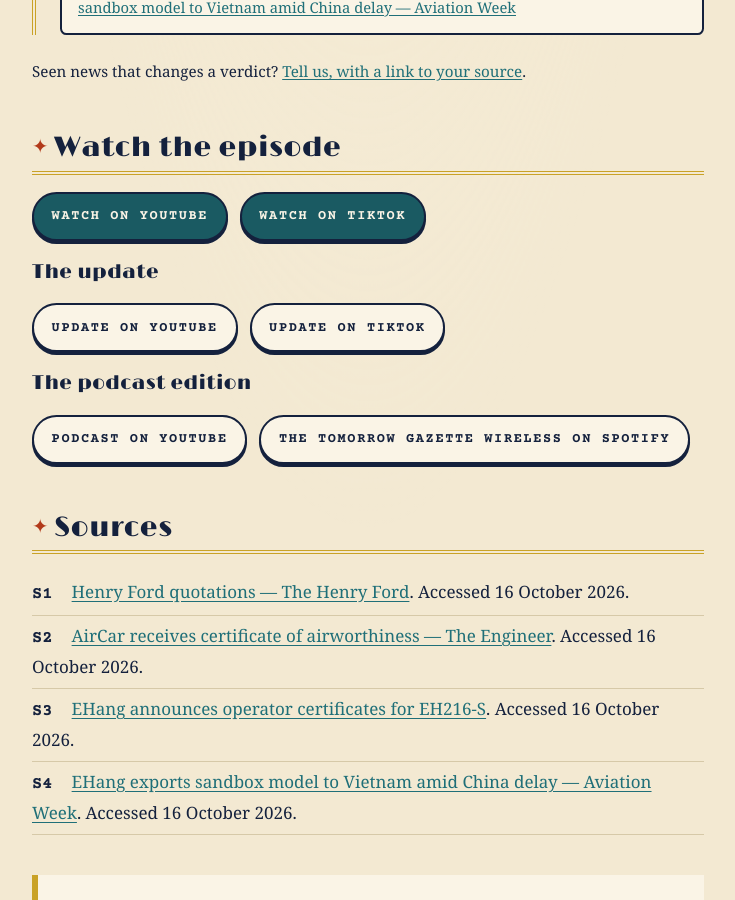
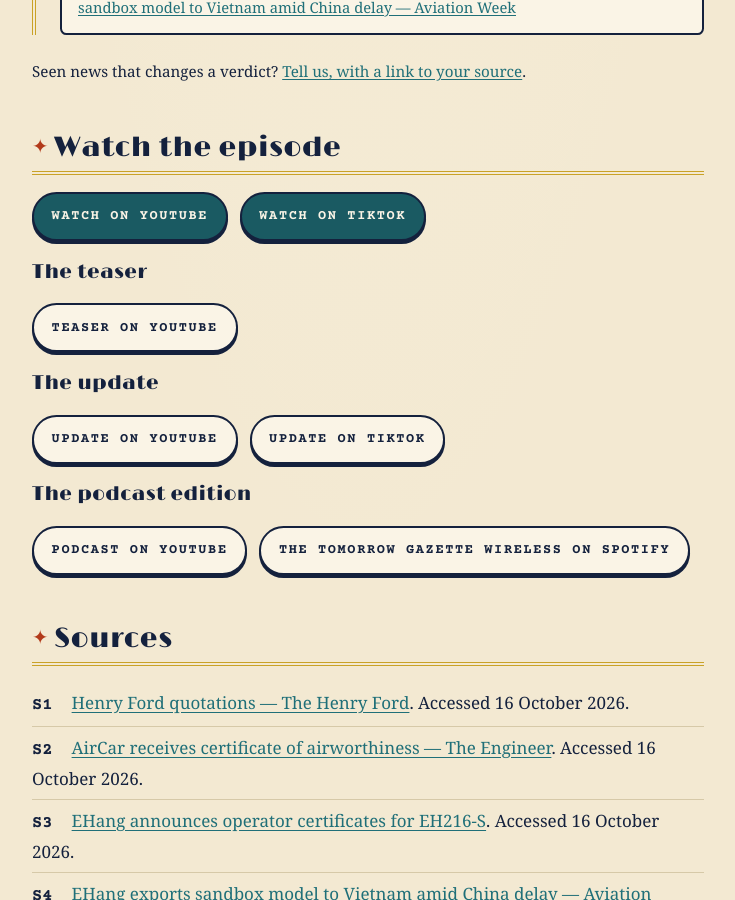
Before and after one commit to Honey-Badger-Labs/tomorrow-gazette-archive, a Jekyll site: the page built from _episodes/e1-flying-car.md, in a window 1280 px wide and 900 px high, scrolled down 3035 px. Shown: the whole window, without its empty margins (272-1007 px from the left). Built offline with Jekyll 4.4.1, drawn with Linux system fonts in a browser that asks for light colours.

Commit message:
E1: add 9 Oct teaser and P01 Spotify episode link

```diff
--- a/_episodes/e1-flying-car.md
+++ b/_episodes/e1-flying-car.md
@@ -9,8 +9,9 @@
   tiktok: https://www.tiktok.com/@tomorrow.gazette.ai/video/7696926140878834960
   update_youtube: https://www.youtube.com/shorts/UAgdd3Rzypc
   update_tiktok: https://www.tiktok.com/@tomorrow.gazette.ai/video/7698411497071906100
+  teaser_youtube: https://www.youtube.com/shorts/AbtNPMEE_2c
   podcast_youtube: https://www.youtube.com/watch?v=38FmKf9ds2Y
-podcast_spotify: https://open.spotify.com/show/72zRmWLYLObaiEHp2V1CfW
+podcast_spotify: https://open.spotify.com/episode/6yxL7odEPryPTzYF9VgbmX
 prediction:
   quote: "Mark my word: A combination airplane and motor car is coming."
   who: Henry Ford
--- a/_layouts/episode.html
+++ b/_layouts/episode.html
@@ -71,6 +71,12 @@
       {% if page.video.tiktok %}<a class="button" href="{{ page.video.tiktok }}">Watch on TikTok</a>{% endif %}
       {% if page.video.tv_youtube %}<a class="button" href="{{ page.video.tv_youtube }}">Watch the TV cut on YouTube</a>{% endif %}
     </p>
+    {% if page.video.teaser_youtube %}
+    <h3>The teaser</h3>
+    <p class="watch-links">
+      <a class="button button-quiet" href="{{ page.video.teaser_youtube }}">Teaser on YouTube</a>
+    </p>
+    {% endif %}
     {% if page.video.update_youtube or page.video.update_tiktok %}
     <h3>The update</h3>
     <p class="watch-links">
```
